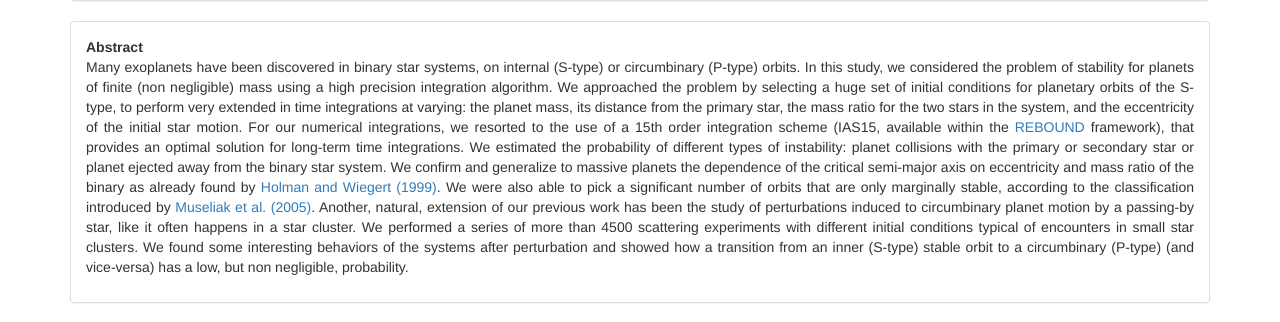
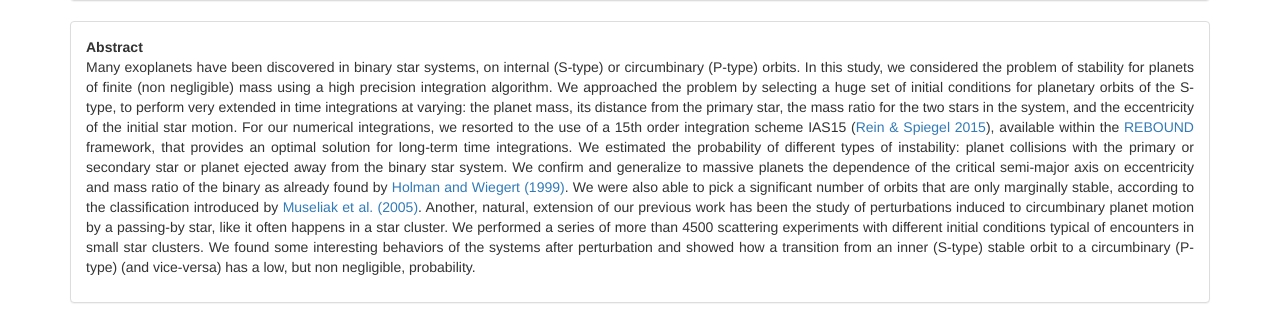
Before and after one commit to giovixo/planets, a plain HTML site: page poster/index.html in a window 1280 px wide. Shown: the part 151-473 px from the top of the page. Drawn offline with nearby package versions, Linux system fonts and the light colour scheme.

Commit message:
Rein rerence added

```diff
--- a/poster/index.html
+++ b/poster/index.html
@@ -49,11 +49,18 @@
             <div class="panel-body">
               <p>
                 <strong>Abstract</strong><br />
-                Many exoplanets have been discovered in binary star systems, on internal (S-type) or circumbinary (P-type) orbits. In this study, we considered the problem of stability for planets of finite (non negligible) mass using a high precision integration algorithm. We approached the problem by selecting a huge set of initial conditions for planetary orbits of the S-type, to perform very extended in time integrations at varying: the planet mass, its distance from the primary star, the mass ratio for the two stars in the system, and the eccentricity of the initial star motion. For our numerical integrations, we resorted to the use of a 15th order integration scheme (IAS15, available within the
+                Many exoplanets have been discovered in binary star systems, on internal (S-type) or circumbinary (P-type)
+                orbits. In this study, we considered the problem of stability for planets of finite (non negligible) mass
+                using a high precision integration algorithm. We approached the problem by selecting a huge set of initial
+                conditions for planetary orbits of the S-type, to perform very extended in time integrations at varying: the
+                planet mass, its distance from the primary star, the mass ratio for the two stars in the system, and the
+                eccentricity of the initial star motion. For our numerical integrations, we resorted to the use of a 15th order
+                integration scheme IAS15 (<a href="https://ui.adsabs.harvard.edu/abs/2015MNRAS.446.1424R/abstract" target="_blank"
+                >Rein &amp; Spiegel 2015</a>), available within the
                 <a href="https://rebound.readthedocs.io/" target="_blank"
                   >REBOUND</a
                 >
-                framework), that provides an optimal solution for long-term time integrations. We estimated the probability of different types of instability: planet collisions with the primary or secondary star or planet ejected away from the binary star system. We confirm and generalize to massive planets the dependence of the critical semi-major axis on eccentricity and mass ratio of the binary as already found by
+                framework, that provides an optimal solution for long-term time integrations. We estimated the probability of different types of instability: planet collisions with the primary or secondary star or planet ejected away from the binary star system. We confirm and generalize to massive planets the dependence of the critical semi-major axis on eccentricity and mass ratio of the binary as already found by
                 <a
                   href="https://ui.adsabs.harvard.edu/abs/1999AJ....117..621H/abstract"
                   target="_blank"
```
